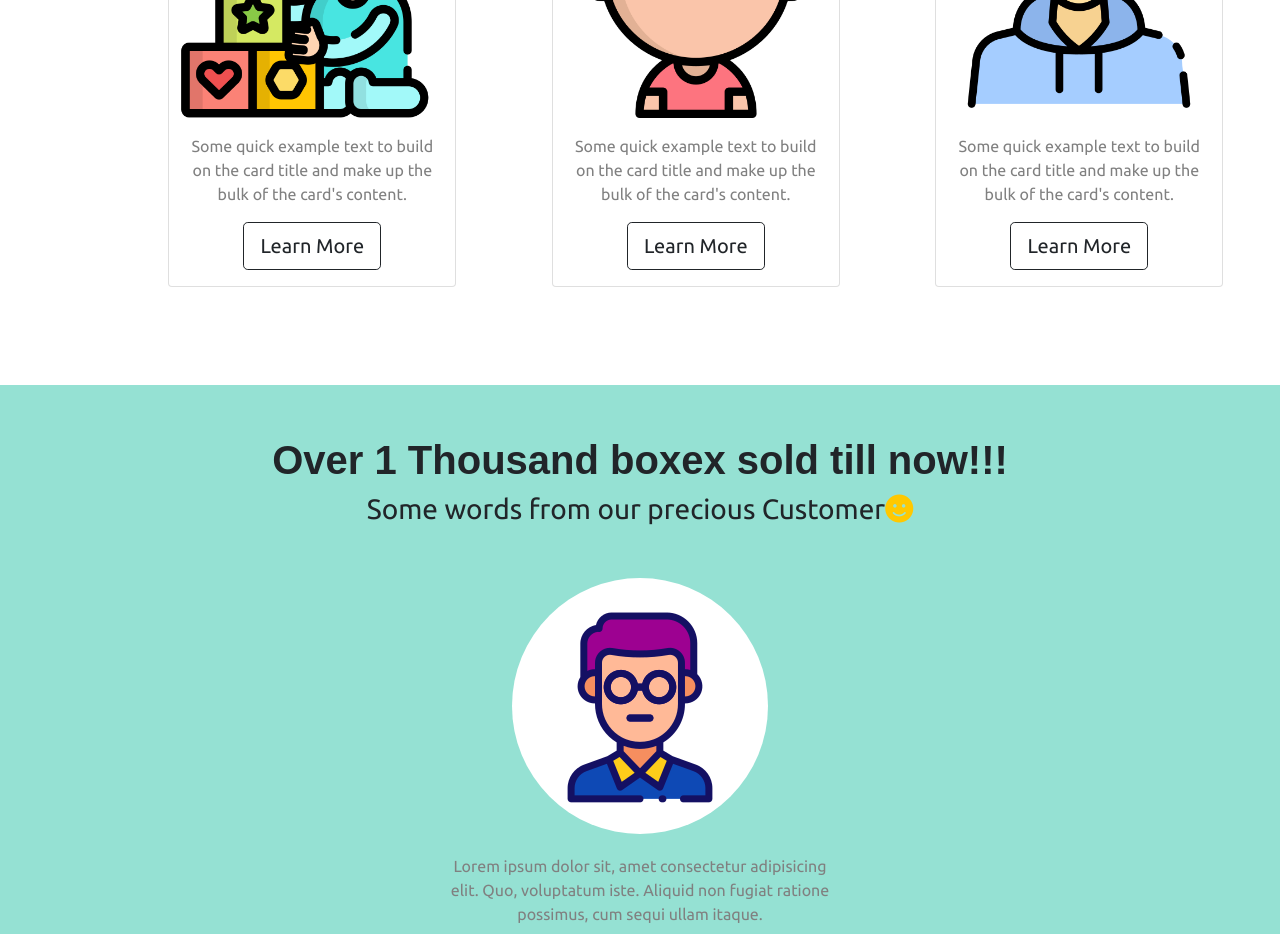
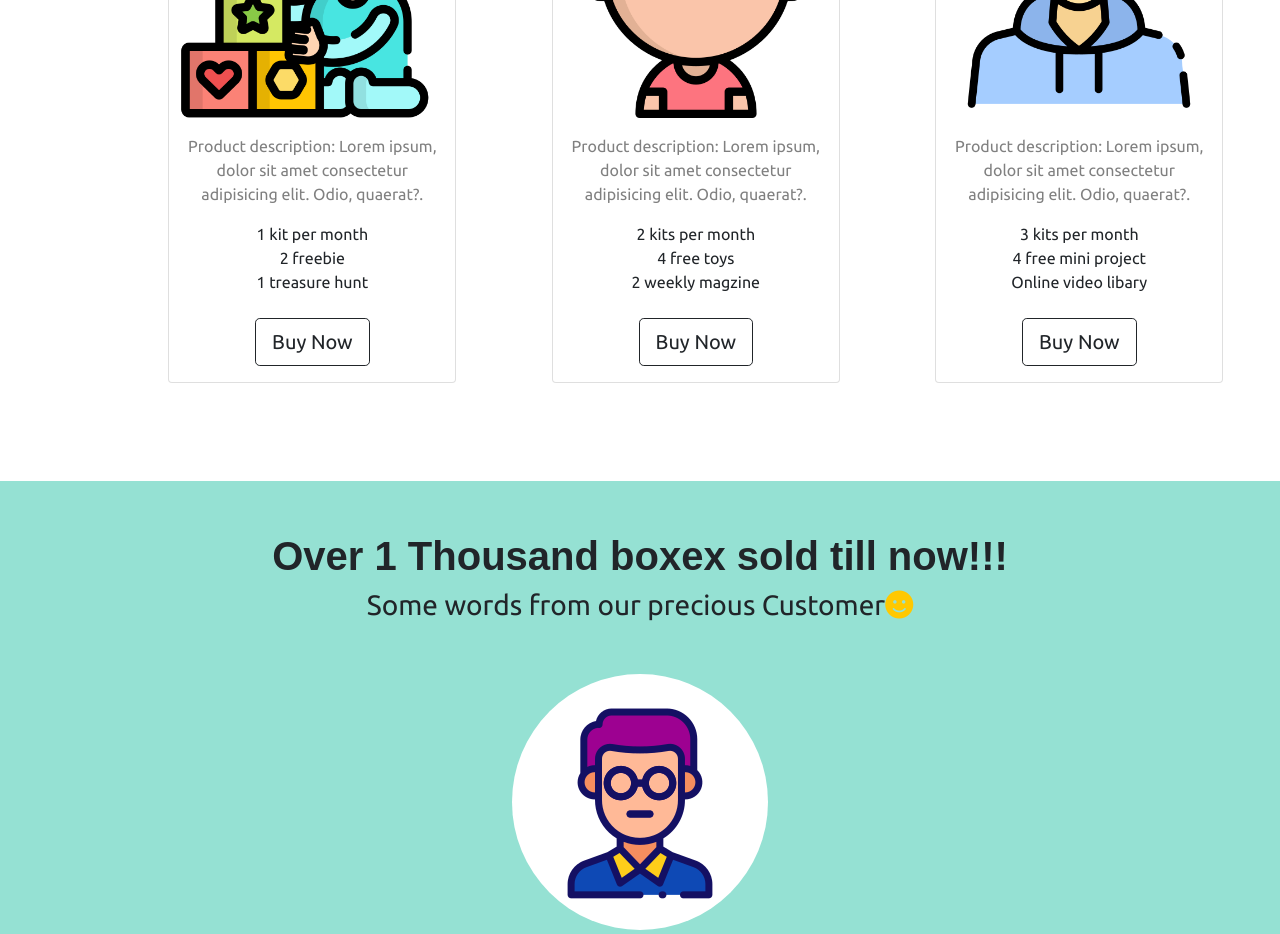
Before and after one commit to sandeeproy710/scikids-hacktrack, a plain HTML site: page index.html in a window 1280 px wide. Shown: the part 1960-2894 px from the top of the page. Drawn offline with nearby package versions, Linux system fonts and the light colour scheme.

Commit message:
Add files via upload

```diff
--- a/index.html
+++ b/index.html
@@ -112,8 +112,14 @@
             <h2 class="age">5 to 8 Years</h2>
             <img class="" src="images/playtime.png" alt="Card image cap">
             <div class="card-body">
-              <p class="card-text">Some quick example text to build on the card title and make up the bulk of the card's content.</p>
-              <a href="" target="_blank"><button type="button" class="btn btn-outline-dark btn-lg">Learn More</button></a>
+              <p class="card-text">Product description: Lorem ipsum, dolor sit amet consectetur adipisicing elit. Odio, quaerat?.</p>
+              <ul class="list-unstyled mt-3 mb-4">
+                <li>1 kit per month</li>
+                <li>2 freebie</li>
+                <li>1 treasure hunt</li>
+
+              </ul>
+              <a href="" target="_blank"><button type="button" class="btn btn-outline-dark btn-lg">Buy Now</button></a>
             </div>
           </div>
 
@@ -123,8 +129,14 @@
             <h2 class="age">9 to 12 Years</h2>
             <img class="card-img-top" src="images/delivery-boy.png" alt="Card image cap">
             <div class="card-body">
-              <p class="card-text">Some quick example text to build on the card title and make up the bulk of the card's content.</p>
-              <a href="" target="_blank"><button type="button" class="btn btn-outline-dark btn-lg">Learn More</button></a>
+              <p class="card-text">Product description: Lorem ipsum, dolor sit amet consectetur adipisicing elit. Odio, quaerat?.</p>
+              <ul class="list-unstyled mt-3 mb-4">
+                <li>2 kits per month</li>
+                <li>4 free toys</li>
+                <li>2 weekly magzine</li>
+
+              </ul>
+              <a href="" target="_blank"><button type="button" class="btn btn-outline-dark btn-lg">Buy Now</button></a>
             </div>
           </div>
 
@@ -134,8 +146,14 @@
             <h2 class="age">13 to 16 Years</h2>
             <img class="card-img-top" src="images/boy.png" alt="Card image cap">
             <div class="card-body">
-              <p class="card-text">Some quick example text to build on the card title and make up the bulk of the card's content.</p>
-              <a href="" target=""><button type="button" class="btn btn-outline-dark btn-lg">Learn More</button></a>
+              <p class="card-text">Product description: Lorem ipsum, dolor sit amet consectetur adipisicing elit. Odio, quaerat?.</p>
+              <ul class="list-unstyled mt-3 mb-4">
+                <li>3 kits per month</li>
+                <li>4 free mini project</li>
+                <li>Online video libary </li>
+
+              </ul>
+              <a href="" target=""><button type="button" class="btn btn-outline-dark btn-lg">Buy Now</button></a>
             </div>
           </div>
 
@@ -206,7 +224,7 @@
           <div class="col-md-6">
             <div class="embed-responsive embed-responsive-4by3">
 
-            <iframe class="embed-responsive-item youtube" src="https://www.youtube.com/embed/e_04ZrNroTo" title="YouTube video player" frameborder="0" allow="accelerometer; autoplay; clipboard-write; encrypted-media; gyroscope; picture-in-picture; web-share" allowfullscreen></iframe>
+            <iframe width="560" height="315" class="embed-responsive-item youtube" src="https://www.youtube.com/embed/e_04ZrNroTo" title="YouTube video player" frameborder="0" allow="accelerometer; autoplay; clipboard-write; encrypted-media; gyroscope; picture-in-picture; web-share" allowfullscreen></iframe>
           </div>
         </div>
         </div>
```
